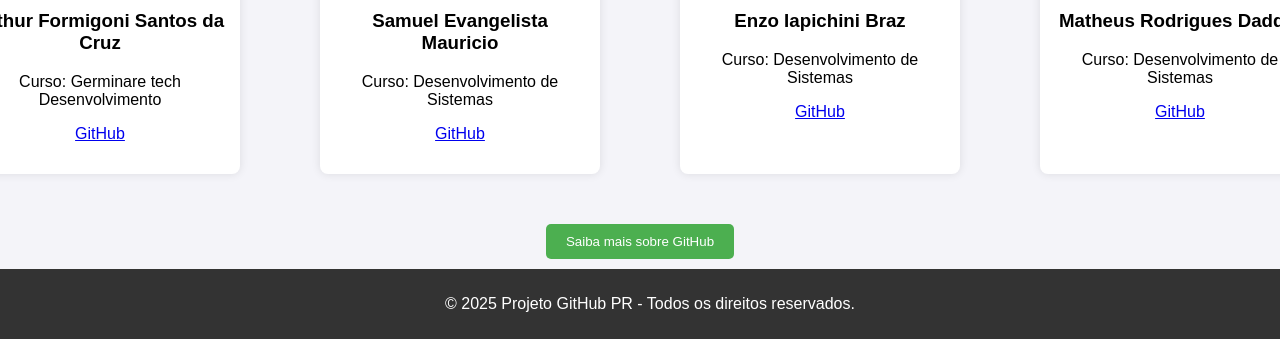
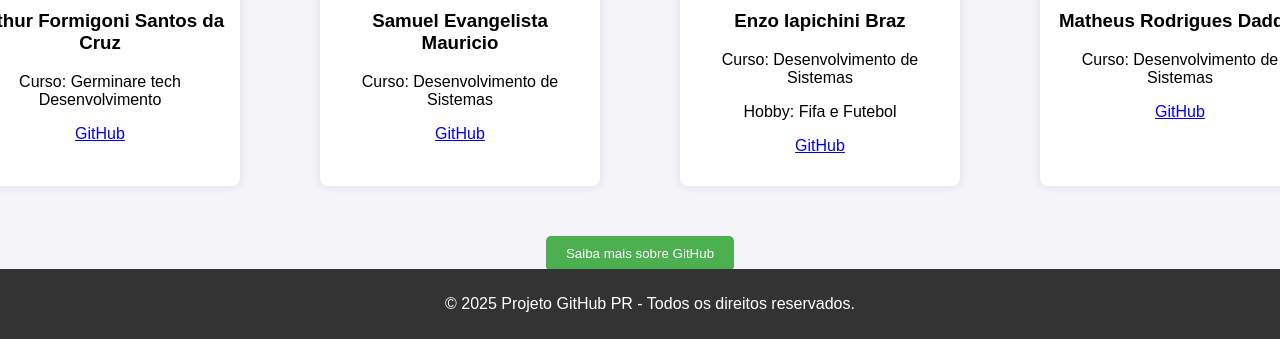
Before and after one commit to EnzoBraz00/handson_3, a plain HTML site: page index.html in a window 1280 px wide. Shown: the part 461-800 px from the top of the page. Drawn offline with Linux system fonts and the light colour scheme.

Commit message:
adicionando meus hoberts

```diff
--- a/index.html
+++ b/index.html
@@ -109,6 +109,7 @@
                 <img class="foto" src="2024_1E_TECH_Enzo_Iapichichi_Braz.JPG-50p.jpg" alt="ENZO FOTO">
                 <h3>Enzo Iapichini Braz</h3>
                 <p>Curso: Desenvolvimento de Sistemas</p>
+                <p>Hobby: Fifa e Futebol</p>
                 <p><a href="https://github.com/EnzoBraz00" target="_blank">GitHub</a></p>
             </div>
         </div>
```
